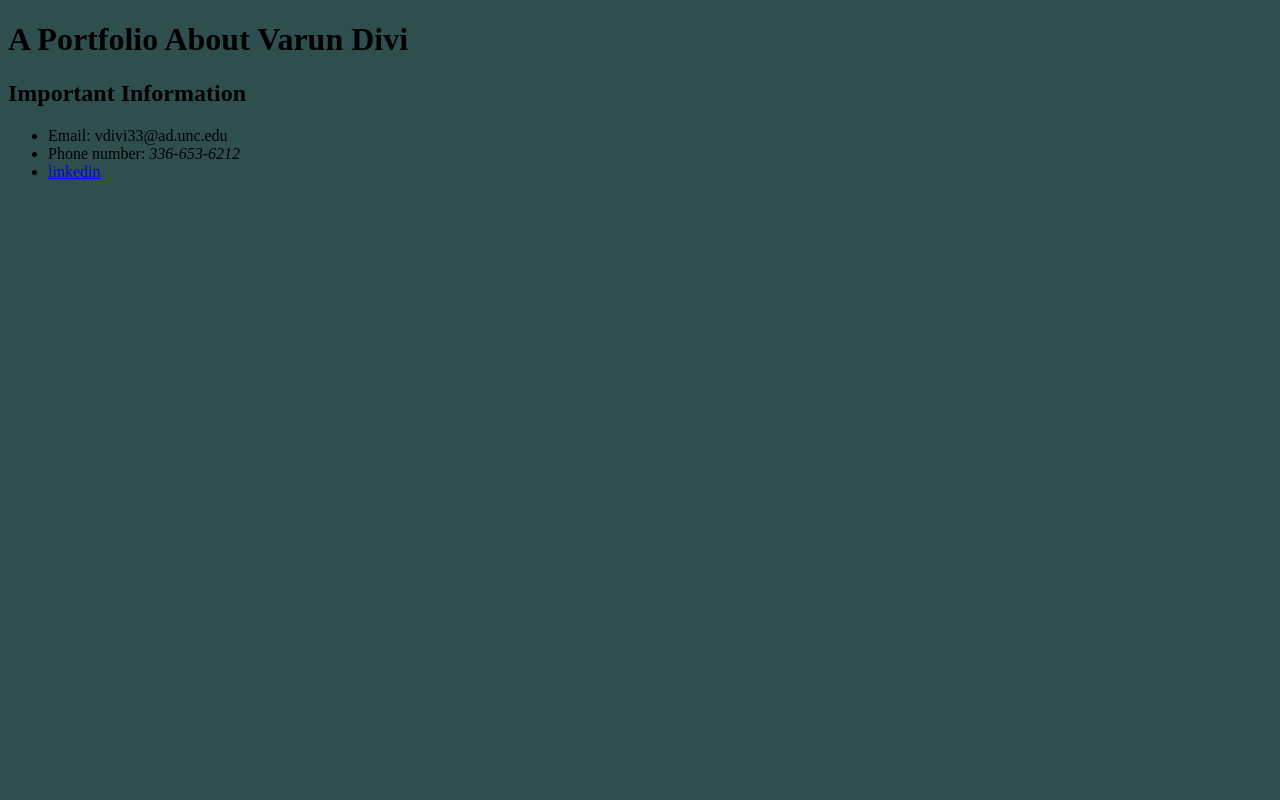
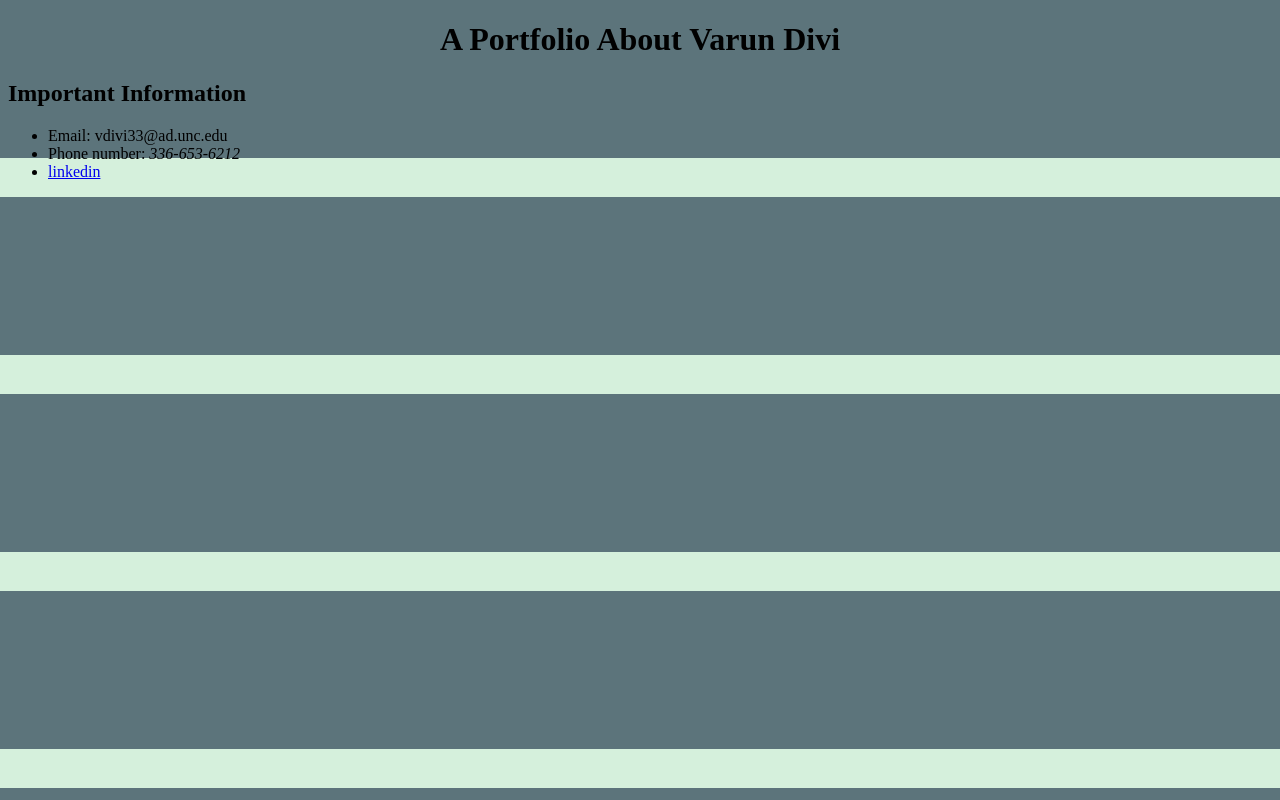
Before and after one commit to VarunDivi/VarunDiviPortfolio, a plain HTML site: page index.html in a window 1280 px wide. Drawn offline with Linux system fonts and the light colour scheme.

Commit message:
Page Color and Style Test

```diff
--- a/index.html
+++ b/index.html
@@ -1,4 +1,4 @@
-<!--https://varundivi.github.io/VarunDiviPortfolio/-->
+<!--https://varundivi.github.io/VarunDiviPortfolio/ -->
 
 <!DOCTYPE html>
 
@@ -6,12 +6,21 @@
 	<head>
 		<title>Varun Divi's Portfolio</title>
 		<style>
-			body {background-color:darkslategrey;}
+			body {
+				height: 100%;
+				background:linear-gradient(180deg, #5C747B 80%, #D5F0DC 0%);
+			}
+			h1 #Title{
+				text-align: center;
+				font-family: Verdana, Geneva, Tahoma, sans-serif;
+			}
 		</style>
 	</head>
 
 	<body>
-		<h1>A Portfolio About Varun Divi<br></h1>
+		<div id="Title">
+			<h1 style="text-align: center">A Portfolio About Varun Divi<br></h1>
+		</div>
 		<div id="Info">
 			<h2>Important Information</h2>
 			<ul>
```
